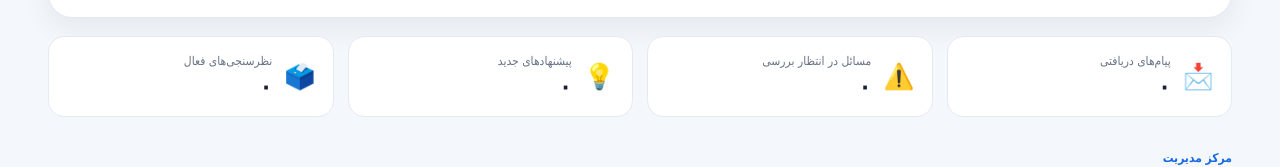
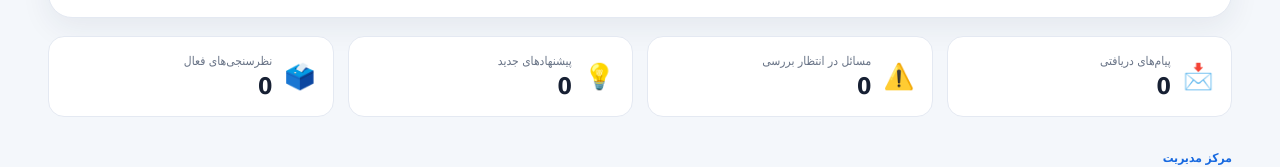
Before and after one commit to mehdimontakhab6-tech/sedaye-smart, a Next.js app: page / in a window 1280 px wide. Shown: the part 293-460 px from the top of the page. Built offline with nearby package versions, Linux system fonts and the light colour scheme; no server answers.

Commit message:
Connect dashboard to Supabase

```diff
--- a/app/page.tsx
+++ b/app/page.tsx
@@ -1,6 +1,6 @@
 "use client";
 
-import { useState } from "react";
+import { useEffect, useState } from "react";
 
 const menu = [
   ["🤖", "مدیر هوشمند", "تحلیل و مدیریت هوشمند"],
@@ -22,6 +22,30 @@ export default function Home() {
   const [question, setQuestion] = useState("");
   const [answer, setAnswer] = useState("");
   const [loading, setLoading] = useState(false);
+
+  const [stats, setStats] = useState({
+    messages: 0,
+    issues: 0,
+    ideas: 0,
+    polls: 0
+  });
+
+  useEffect(() => {
+    async function loadStats() {
+      try {
+        const response = await fetch("/api/dashboard");
+        const data = await response.json();
+
+        if (data.stats) {
+          setStats(data.stats);
+        }
+      } catch {
+        // آمار در صورت نبود اتصال، صفر باقی می‌ماند.
+      }
+    }
+
+    loadStats();
+  }, []);
 
   async function askAssistant() {
     if (!question.trim()) return;
@@ -60,7 +84,10 @@ export default function Home() {
 
       <header className="top">
         <div>
-          <div className="brand">🤖 صدای هوشمند</div>
+          <div className="brand">
+            🤖 صدای هوشمند
+          </div>
+
           <p>
             سامانه هوشمند گروه «صدای کارکنان ثبت احوال»
           </p>
@@ -73,6 +100,7 @@ export default function Home() {
       </header>
 
       <section className="hero">
+
         <div className="heroText">
           <span className="eyebrow">
             مرکز فرماندهی هوشمند
@@ -83,16 +111,19 @@ export default function Home() {
           </h1>
 
           <p>
-            مدیریت هوشمند مسائل، پیشنهادها، پرسش‌ها و
-            دانش کارکنان در یک محیط یکپارچه.
+            مدیریت هوشمند مسائل، پیشنهادها، پرسش‌ها
+            و دانش کارکنان در یک محیط یکپارچه.
           </p>
         </div>
 
         <div className="assistantBox">
+
           <div className="assistantTitle">
             <span>💬</span>
+
             <div>
               <strong>صدایار</strong>
+
               <small>
                 پاسخگوی هوشمند کارکنان
               </small>
@@ -100,6 +131,7 @@ export default function Home() {
           </div>
 
           <div className="ask">
+
             <input
               value={question}
               onChange={(e) =>
@@ -121,6 +153,7 @@ export default function Home() {
                 ? "در حال بررسی..."
                 : "پرسش"}
             </button>
+
           </div>
 
           {answer && (
@@ -128,98 +161,140 @@ export default function Home() {
               {answer}
             </div>
           )}
+
         </div>
+
       </section>
 
       <section className="stats">
+
         <div className="statCard">
           <span>📩</span>
+
           <div>
             <small>پیام‌های دریافتی</small>
-            <strong>۰</strong>
+            <strong>{stats.messages}</strong>
           </div>
         </div>
 
         <div className="statCard">
           <span>⚠️</span>
+
           <div>
             <small>مسائل در انتظار بررسی</small>
-            <strong>۰</strong>
+            <strong>{stats.issues}</strong>
           </div>
         </div>
 
         <div className="statCard">
           <span>💡</span>
+
           <div>
             <small>پیشنهادهای جدید</small>
-            <strong>۰</strong>
+            <strong>{stats.ideas}</strong>
           </div>
         </div>
 
         <div className="statCard">
           <span>🗳️</span>
+
           <div>
             <small>نظرسنجی‌های فعال</small>
-            <strong>۰</strong>
+            <strong>{stats.polls}</strong>
           </div>
         </div>
+
       </section>
 
       <div className="sectionTitle">
+
         <div>
           <span>مرکز مدیریت</span>
-          <h2>ابزارهای هوشمند سامانه</h2>
+
+          <h2>
+            ابزارهای هوشمند سامانه
+          </h2>
         </div>
+
       </div>
 
       <section className="grid">
+
         {menu.map(
           ([icon, title, description]) => (
+
             <button
               className="card"
               key={title}
               onClick={() => setActive(title)}
             >
+
               <div className="icon">
                 {icon}
               </div>
 
               <div className="cardText">
-                <h3>{title}</h3>
-                <p>{description}</p>
+
+                <h3>
+                  {title}
+                </h3>
+
+                <p>
+                  {description}
+                </p>
+
               </div>
 
               <span className="arrow">
                 ←
               </span>
+
             </button>
+
           )
         )}
+
       </section>
 
       {active !== "داشبورد" && (
+
         <section className="selected">
+
           <div className="selectedIcon">
             🔹
           </div>
 
           <div>
-            <span>بخش انتخاب‌شده</span>
-            <h2>{active}</h2>
+
+            <span>
+              بخش انتخاب‌شده
+            </span>
+
+            <h2>
+              {active}
+            </h2>
+
             <p>
-              این بخش در مرحله بعد به صورت کامل
-              پیاده‌سازی و به بانک اطلاعاتی متصل
-              خواهد شد.
+              این بخش آماده اتصال به داده‌ها و
+              امکانات اختصاصی سامانه است.
             </p>
+
           </div>
+
         </section>
+
       )}
 
       <footer>
-        <strong>صدای هوشمند</strong>
+
+        <strong>
+          صدای هوشمند
+        </strong>
+
         <span>
           هم‌صدایی برای تحول و بهبود
         </span>
+
       </footer>
 
     </main>
```
